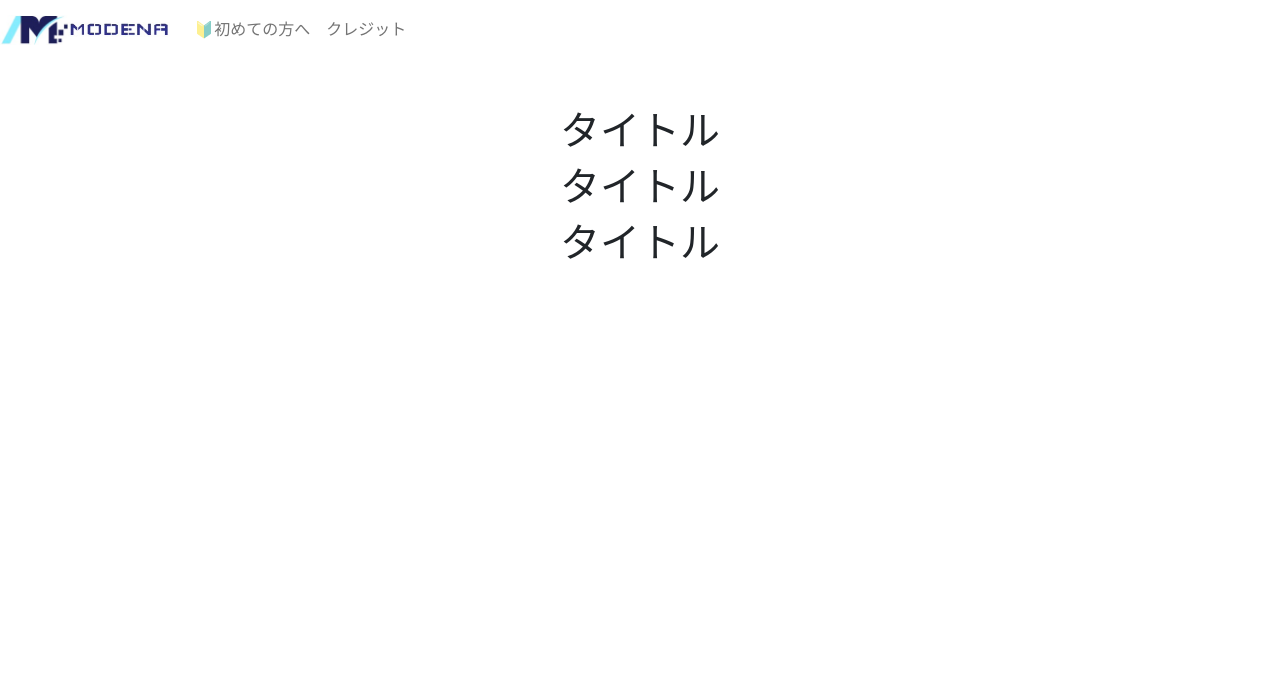
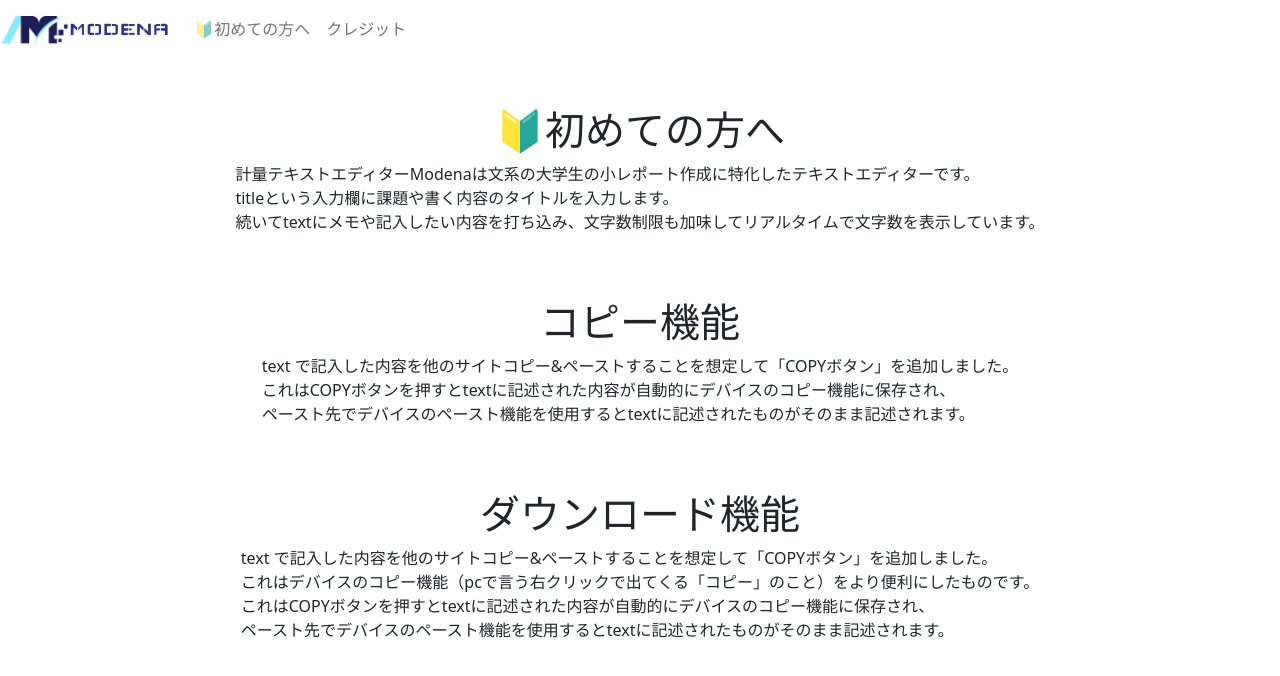
Before and after one commit to sinceseptember4/Modena, a React (Create React App) app: page /explanation in a window 1280 px wide. Shown: the top 676 px of the page. Built offline with nearby package versions, Linux system fonts and the light colour scheme.

Commit message:
write for Explanation

```diff
--- a/src/component/explanation.tsx
+++ b/src/component/explanation.tsx
@@ -8,17 +8,42 @@ const Explanation = () => {
         <Container fluid>
         <Row>
             <Col className="d-flex justify-content-center mt-5">
-                <h1>タイトル</h1>
+                <h1>🔰初めての方へ</h1>
             </Col>
         </Row>
         <Row>
             <Col className="d-flex justify-content-center">
-                <h1>タイトル</h1>
+                <p>計量テキストエディターModenaは文系の大学生の小レポート作成に特化したテキストエディターです。
+                    <br /> titleという入力欄に課題や書く内容のタイトルを入力します。
+                    <br /> 続いてtextにメモや記入したい内容を打ち込み、文字数制限も加味してリアルタイムで文字数を表示しています。
+                </p>
+            </Col>
+        </Row>
+        <Row>
+            <Col className="d-flex justify-content-center mt-5">
+                <h1>コピー機能</h1>
             </Col>
         </Row>
         <Row>
             <Col className="d-flex justify-content-center">
-                <h1>タイトル</h1>
+                <p>text で記入した内容を他のサイトコピー&ペーストすることを想定して「COPYボタン」を追加しました。
+                    <br />これはCOPYボタンを押すとtextに記述された内容が自動的にデバイスのコピー機能に保存され、
+                    <br />ペースト先でデバイスのペースト機能を使用するとtextに記述されたものがそのまま記述されます。
+                </p>
+            </Col>
+        </Row>
+        <Row>
+            <Col className="d-flex justify-content-center mt-5">
+                <h1>ダウンロード機能</h1>
+            </Col>
+        </Row>
+        <Row>
+            <Col className="d-flex justify-content-center">
+                <p>text で記入した内容を他のサイトコピー&ペーストすることを想定して「COPYボタン」を追加しました。
+                <br />これはデバイスのコピー機能（pcで言う右クリックで出てくる「コピー」のこと）をより便利にしたものです。
+                    <br />これはCOPYボタンを押すとtextに記述された内容が自動的にデバイスのコピー機能に保存され、
+                    <br />ペースト先でデバイスのペースト機能を使用するとtextに記述されたものがそのまま記述されます。
+                </p>
             </Col>
         </Row>
         </Container>
```
Also changed, not shown: src/App.tsx (line endings or trailing spaces).
